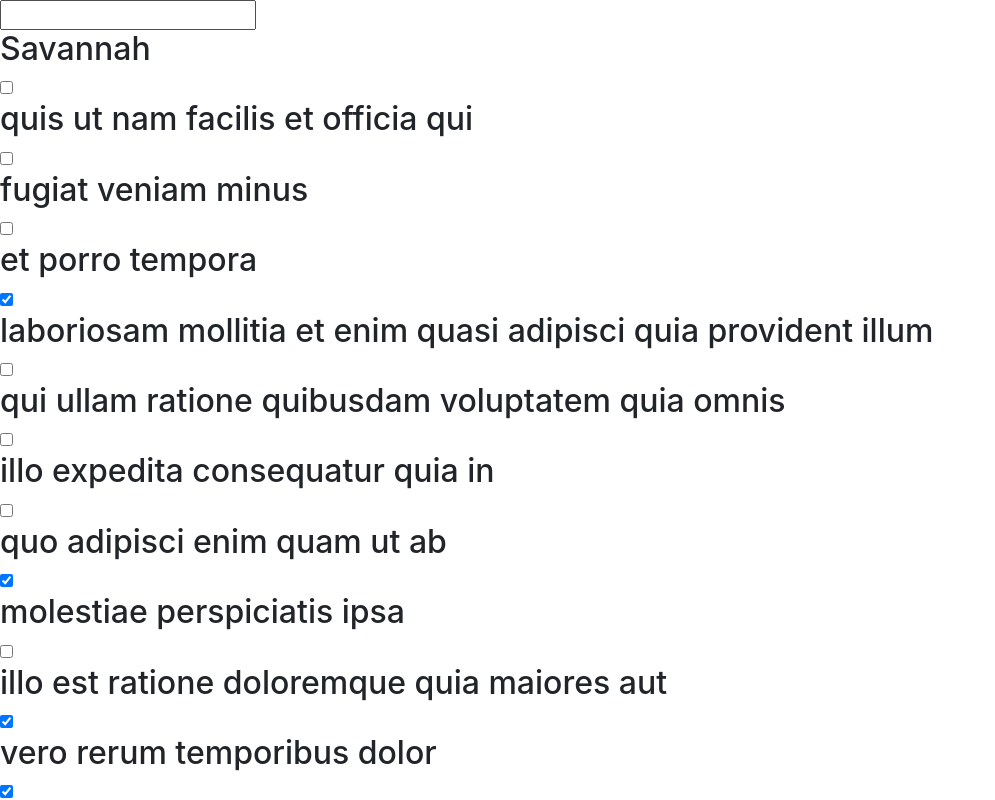
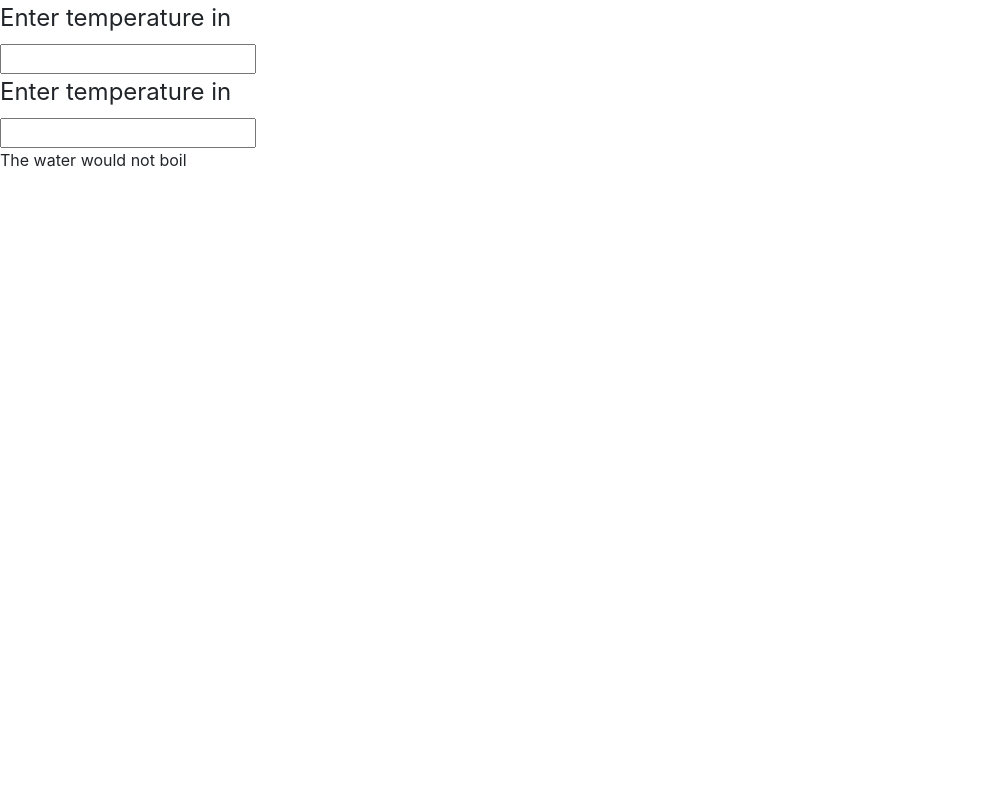
Before and after one commit to savannahvaith/CNE20SEPT-React, a React (Create React App) app in the folder cne_demos/: page / in a window 1280 px wide. Shown: the top 800 px of the page, without its empty margins (0-995 px from the left). Built offline with nearby package versions, Linux system fonts and the light colour scheme.

Commit message:
Exercise Added

```diff
--- a/cne_demos/src/App.js
+++ b/cne_demos/src/App.js
@@ -1,17 +1,14 @@
 // import './App.css';
 import './Resources/CSS/Todo.css'
 import 'bootstrap/dist/css/bootstrap.min.css';
-import Basic from './Components/05-forms/ComponentWithUncontrolledInput';
-import ComponentWithControlledInput from './Components/05-forms/ComponentWithControlledInput';
-import SearchableList from './Components/06-Lifting-State/SearchableList';
+import Calculator from './Components/06-Lifting-State/Exercise/Calculator';
 
 
 
 function App() {
   return (
       <>
-      {/* <ComponentWithControlledInput/> */}
-      <SearchableList/>
+        <Calculator/>
       </>
   );
 }
--- /dev/null
+++ b/cne_demos/src/Components/06-Lifting-State/Exercise/BoilingVerdict.jsx
@@ -0,0 +1,12 @@
+import React from 'react';
+
+
+
+const BoilingVerdict = (props) => {
+    if (props.celsius >= 100) {
+        return <p> The water would boil </p>
+    }
+    return <p> The water would not boil </p>
+}
+
+export default BoilingVerdict;
--- /dev/null
+++ b/cne_demos/src/Components/06-Lifting-State/Exercise/Calculator.jsx
@@ -0,0 +1,58 @@
+import React,{useState} from 'react';
+import BoilingVerdict from './BoilingVerdict';
+import TemperatureInput from './TemperatureInput';
+
+const Calculator = () => {
+
+    const [temp, setTemp] = useState(``);
+    const [scale, setScale] = useState('c');
+
+    const updateCelsiusTemperature = (temp) => {
+        setTemp(temp.target.value);
+        setScale("c");
+    }
+
+    const updateFahrenheitTemperature = (temp) => {
+        setTemp(temp.target.value);
+        setScale("f");
+    }
+
+    const scaleNames = {
+        c: 'celsius',
+        f: 'fahrenheit'
+    }
+
+    function toCelsius(fahrenheit) {
+        return (fahrenheit - 32) * 5 / 9;
+    }
+
+    function toFahrenheit(celsius) {
+        return (celsius * 9 / 5) + 32;
+    }
+
+    function tryConvert(temp, convert) {
+        const input = parseFloat(temp);
+        if (Number.isNaN(input)) {
+            return ``;
+        }
+        const output = convert(input);
+        const rounded = Math.round(output * 1000) / 1000;
+        return rounded.toString();
+    }
+
+    const celsius = scale === 'f' ? tryConvert(temp, toCelsius) : temp;
+    const fahrenheit = scale === 'c' ? tryConvert(temp, toFahrenheit) : temp;
+
+
+    return(
+        <>
+            <TemperatureInput scale="c" temp={celsius} updateTemperature={updateCelsiusTemperature}/>
+            <TemperatureInput scale="f" temp={fahrenheit} updateTemperature={updateFahrenheitTemperature}/>
+
+            <BoilingVerdict celsius={parseFloat(celsius)}/>
+        </>
+    )
+
+}
+
+export default Calculator;
--- /dev/null
+++ b/cne_demos/src/Components/06-Lifting-State/Exercise/TemperatureInput.jsx
@@ -0,0 +1,18 @@
+import React, { useState } from 'react';
+import BoilingVerdict from './BoilingVerdict';
+
+const TemperatureInput = ({scaleNames,temp,updateTemperature}) => {
+
+    return (
+        <fieldset>
+            <legend>
+               Enter temperature in {scaleNames}
+            </legend>
+            <input value={temp} onChange={updateTemperature}/>
+
+        </fieldset>
+    )
+
+}
+
+export default TemperatureInput;
```
Also changed, not shown: 2 other files (tests, documents, lock files or other folders).
